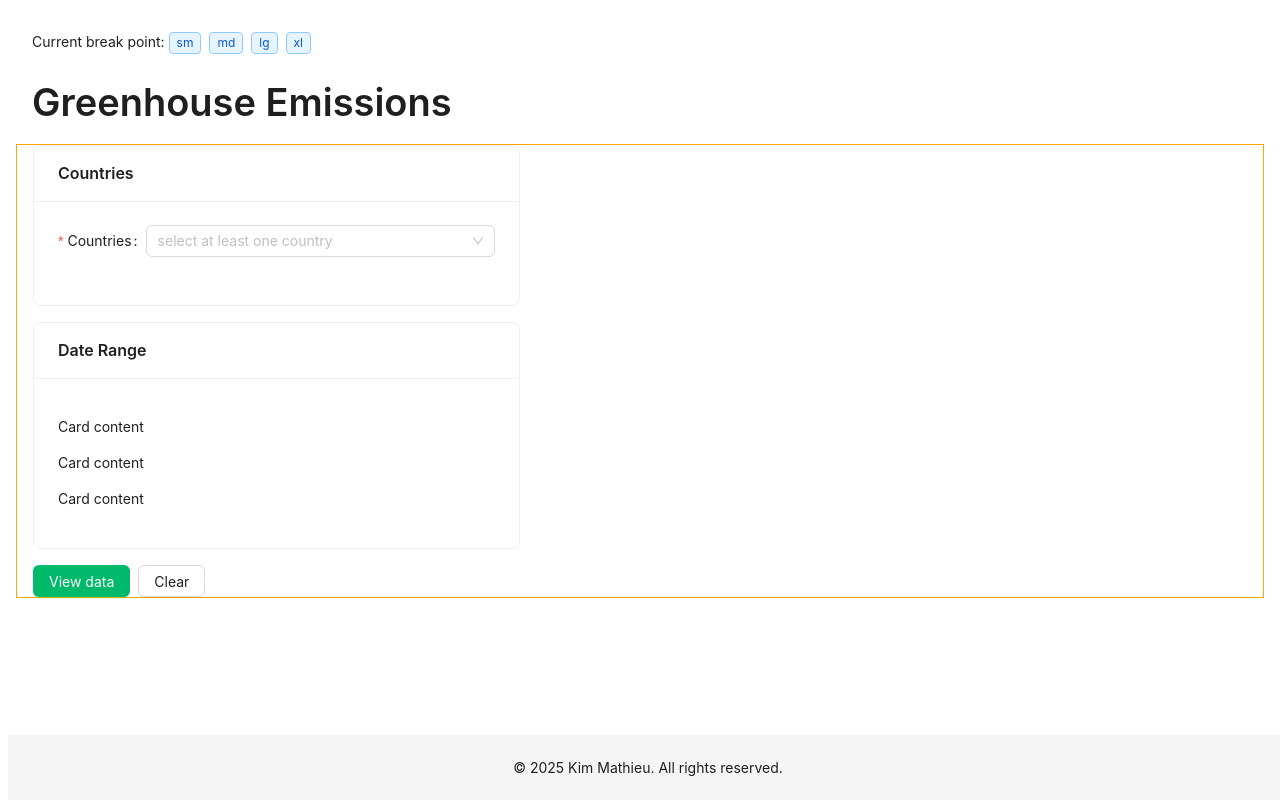
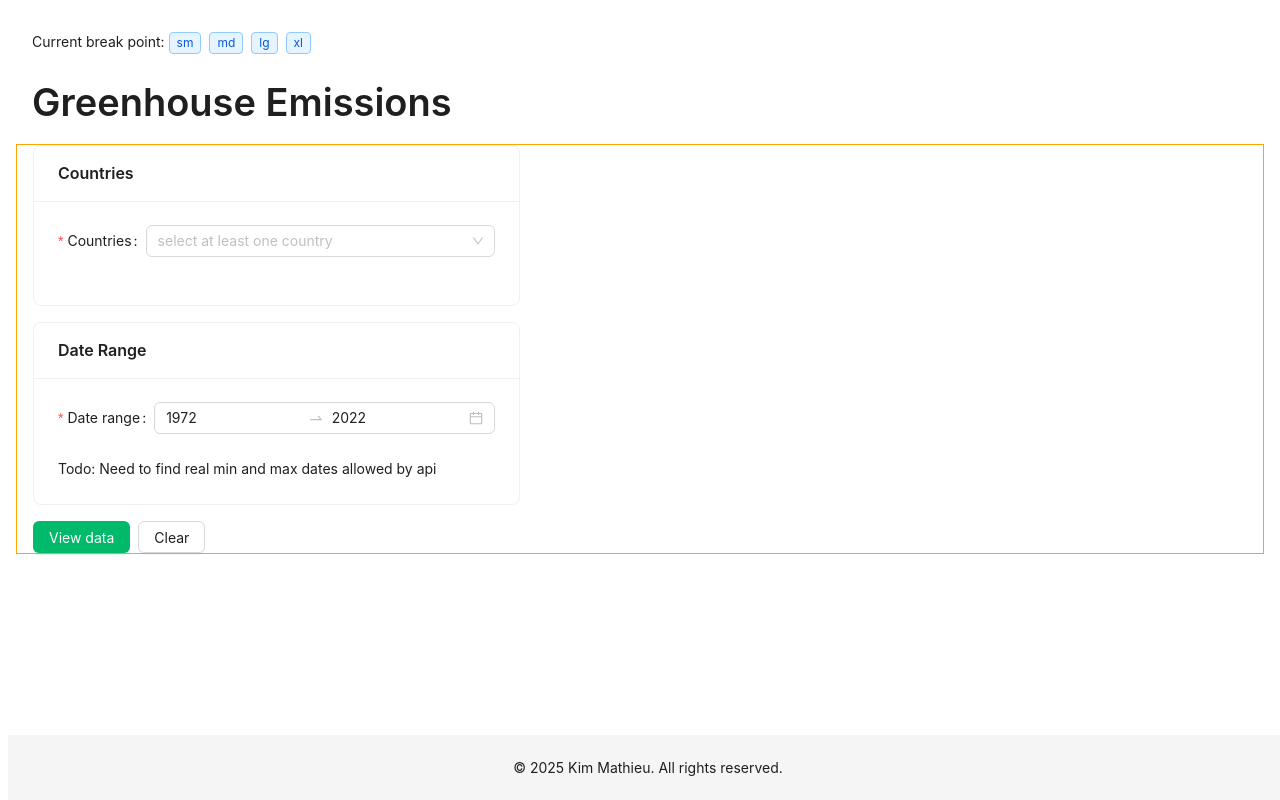
Before and after one commit to lockettks/greenhouse_gas_emissions, a React (Vite) app: page / in a window 1280 px wide. Built offline with nearby package versions, Linux system fonts and the light colour scheme.

Commit message:
Add date filter

```diff
--- a/package.json
+++ b/package.json
@@ -11,6 +11,8 @@
   },
   "dependencies": {
     "antd": "^5.24.2",
+    "axios": "^1.7.9",
+    "dayjs": "^1.11.13",
     "react": "^19.0.0",
     "react-dom": "^19.0.0"
   },
--- a/src/FilterCountries.jsx
+++ b/src/FilterCountries.jsx
@@ -78,7 +78,7 @@ export const FilterCountries = () => {
         label="Countries"
         name={formItemName}
         // getValueFromEvent={getValueFromEvent}
-        rules={[{ required: true, message: 'Please select at least one country!' }]}
+        rules={[{ required: true, message: 'Please select at least one country' }]}
       >
         <Select
           mode="multiple"
--- a/src/FilterDates.jsx
+++ b/src/FilterDates.jsx
@@ -1,11 +1,29 @@
-import { Card } from 'antd'
+import { Card, DatePicker, Form } from 'antd'
+import dayjs from 'dayjs'
+
+const formItemName = 'dates'
+
+const { RangePicker } = DatePicker
 
 export const FilterDates = () => {
+  const form = Form.useFormInstance()
+
   return (
     <Card title="Date Range">
-      <p>Card content</p>
-      <p>Card content</p>
-      <p>Card content</p>
+      <Form.Item
+        label="Date range"
+        name={formItemName}
+        rules={[{ required: true, message: 'Please select a date range' }]}
+        initialValue={[dayjs('1972'), dayjs('2022')]}
+      >
+        <RangePicker
+          picker="year"
+          // defaultValue={[dayjs('1972'), dayjs('2022')]}
+          minDate={dayjs('1972')}
+          maxDate={dayjs('2025')}
+        />
+      </Form.Item>
+      Todo: Need to find real min and max dates allowed by api
     </Card>
   )
 }
```
Also changed, not shown: 1 other file (tests, documents, lock files or other folders).
